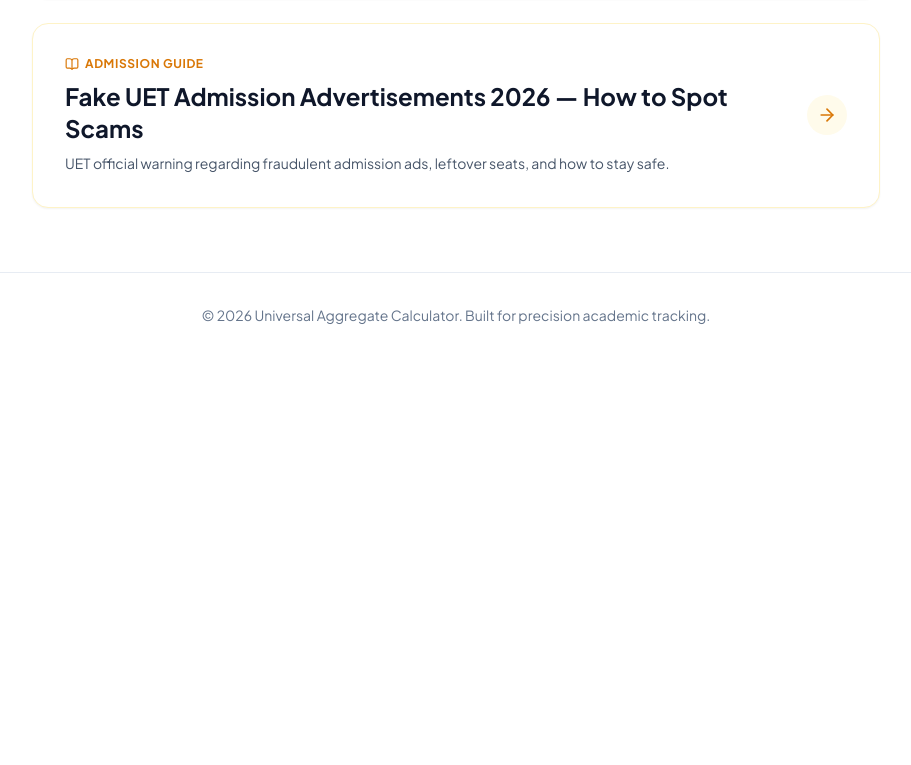
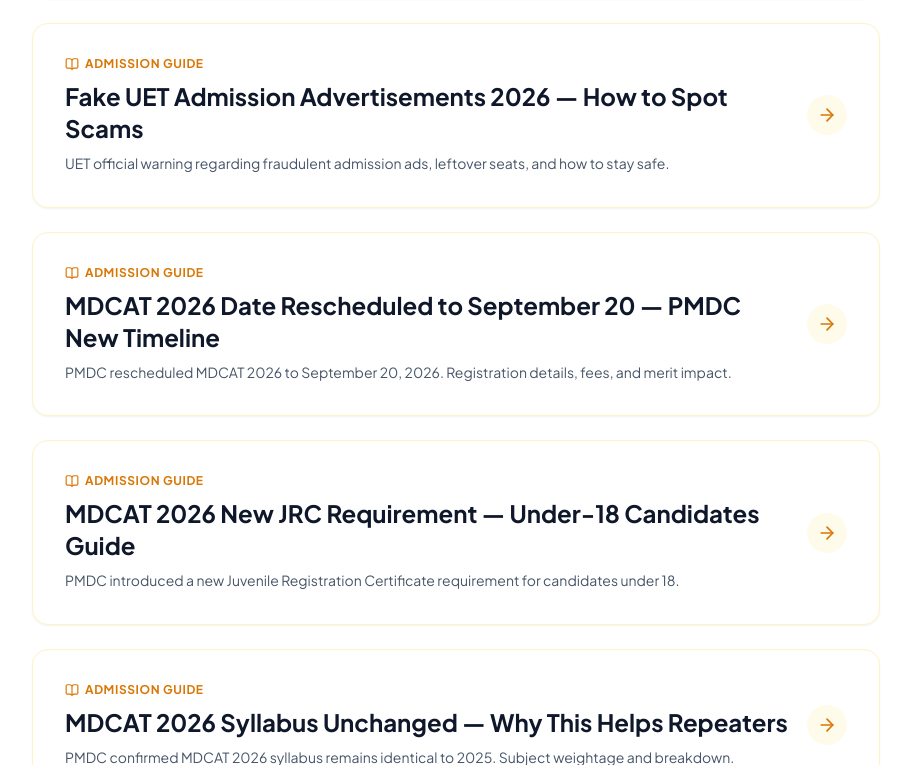
Before and after one commit to usmanubaid396/universal-aggregate-calculator, a React (Vite) app: page /blogs in a window 1280 px wide. Shown: the part 2035-2800 px from the top of the page, without its empty margins (184-1095 px from the left). Before the commit the page ends 2392 px from the top, so only its background shows below. Built offline with nearby package versions, Linux system fonts and the light colour scheme.

Commit message:
Add new blog entries for MDCAT and FAST NU

```diff
--- a/src/pages/BlogList.jsx
+++ b/src/pages/BlogList.jsx
@@ -54,6 +54,87 @@
     slug: 'uet-fake-admission-ads-2026-scam-warning',
     title: 'Fake UET Admission Advertisements 2026 — How to Spot Scams',
     description: 'UET official warning regarding fraudulent admission ads, leftover seats, and how to stay safe.'
+  },
+
+  // --- MDCAT BLOGS ---
+  {
+    slug: 'mdcat-2026-date-rescheduled-september-20-pmdc',
+    title: 'MDCAT 2026 Date Rescheduled to September 20 — PMDC New Timeline',
+    description: 'PMDC rescheduled MDCAT 2026 to September 20, 2026. Registration details, fees, and merit impact.'
+  },
+  {
+    slug: 'mdcat-2026-jrc-requirement-under-18-candidates',
+    title: 'MDCAT 2026 New JRC Requirement — Under-18 Candidates Guide',
+    description: 'PMDC introduced a new Juvenile Registration Certificate requirement for candidates under 18.'
+  },
+  {
+    slug: 'mdcat-2026-syllabus-unchanged-repeaters-advantage',
+    title: 'MDCAT 2026 Syllabus Unchanged — Why This Helps Repeaters',
+    description: 'PMDC confirmed MDCAT 2026 syllabus remains identical to 2025. Subject weightage and breakdown.'
+  },
+  {
+    slug: 'mdcat-2026-provincial-admission-bodies-uhs-kmu-duhs',
+    title: 'MDCAT 2026 Provincial Admission Bodies — UHS, KMU, DUHS Explained',
+    description: 'Understand UHS Punjab, KMU KPK, DUHS Sindh, and BUMHS Balochistan merit processes for 2026.'
+  },
+  {
+    slug: 'mdcat-2026-score-validity-3-years-gap-year-students',
+    title: 'MDCAT 2026 Score Validity Extended — The 3-Year Rule Explained',
+    description: 'PMDC MDCAT scores are now valid for 3 years under Section 17 of the PM&DC Act 2022.'
+  },
+
+  // --- FAST NU TEST BLOGS ---
+  {
+    slug: 'fast-nu-admission-test-2026-dates-registration',
+    title: 'FAST NU Admission Test 2026 — Registration Open, Test Dates July 4 & 11',
+    description: 'FAST NU 2026 admissions open. NU Test dates, eligibility, test pattern, and negative marking rules.'
+  },
+  {
+    slug: 'fast-negative-marking-strategy-2026-nu-test',
+    title: 'FAST Negative Marking Explained — How to Avoid Losing Marks',
+    description: 'Learn the exact penalty structure, skip strategies, and smart guessing techniques for FAST tests.'
+  },
+  {
+    slug: 'fast-2026-closing-merit-predictions-cs-se-ai',
+    title: 'FAST 2026 Closing Merit Predictions — CS, SE, and AI Programs Analysis',
+    description: 'FAST expected closing merit for Computer Science, Software Engineering, and AI across campuses.'
+  },
+  {
+    slug: 'fast-spring-vs-fall-2026-intake-comparison',
+    title: 'FAST Spring 2026 vs Fall 2026 — Which Intake Should You Target?',
+    description: 'Compare admission cycles, seat availability, and merit differences to choose the right intake.'
+  },
+  {
+    slug: 'fast-campuses-compared-islamabad-lahore-karachi-peshawar-cfd-2026',
+    title: 'FAST Campuses Compared — Islamabad, Lahore, Karachi, Peshawar, CFD',
+    description: 'Compare all FAST campuses for 2026 admissions: programs, facilities, and ROI.'
+  },
+
+  // --- GIKI BLOGS ---
+  {
+    slug: 'giki-admission-test-2026-complete-schedule-test-pattern-registration-guide',
+    title: 'GIKI Admission Test 2026 — Complete Schedule & Test Pattern',
+    description: 'Complete guide to GIKI 2026 undergraduate admissions, test dates July 6-10, and formula.'
+  },
+  {
+    slug: 'giki-admit-cards-2026-issued-what-candidates-must-know-before-july-6-10-test',
+    title: 'GIKI Admit Cards 2026 Issued — What Candidates Must Know',
+    description: 'Learn about test venues, reporting times, required documents, and last-minute preparation tips.'
+  },
+  {
+    slug: 'giki-vs-nust-vs-fast-engineering-admission-test-comparison-2026',
+    title: 'GIKI vs NUST vs FAST — Engineering Admission Test Comparison 2026',
+    description: 'Detailed comparison of top engineering universities, test patterns, merit, and rankings.'
+  },
+  {
+    slug: 'giki-financial-assistance-scholarships-2026-deadlines-and-eligibility',
+    title: 'GIKI Financial Assistance & Scholarships 2026 — Deadlines & Eligibility',
+    description: 'Complete guide to GIKI 2026 scholarships, need-based aid, and merit awards.'
+  },
+  {
+    slug: 'how-to-prepare-for-giki-admission-test-2026-subject-wise-strategy',
+    title: 'How to Prepare for GIKI Admission Test 2026 — Subject-wise Strategy',
+    description: 'Proven preparation strategy for Mathematics, Physics, Chemistry, and English sections.'
   }
 ];
 
```
